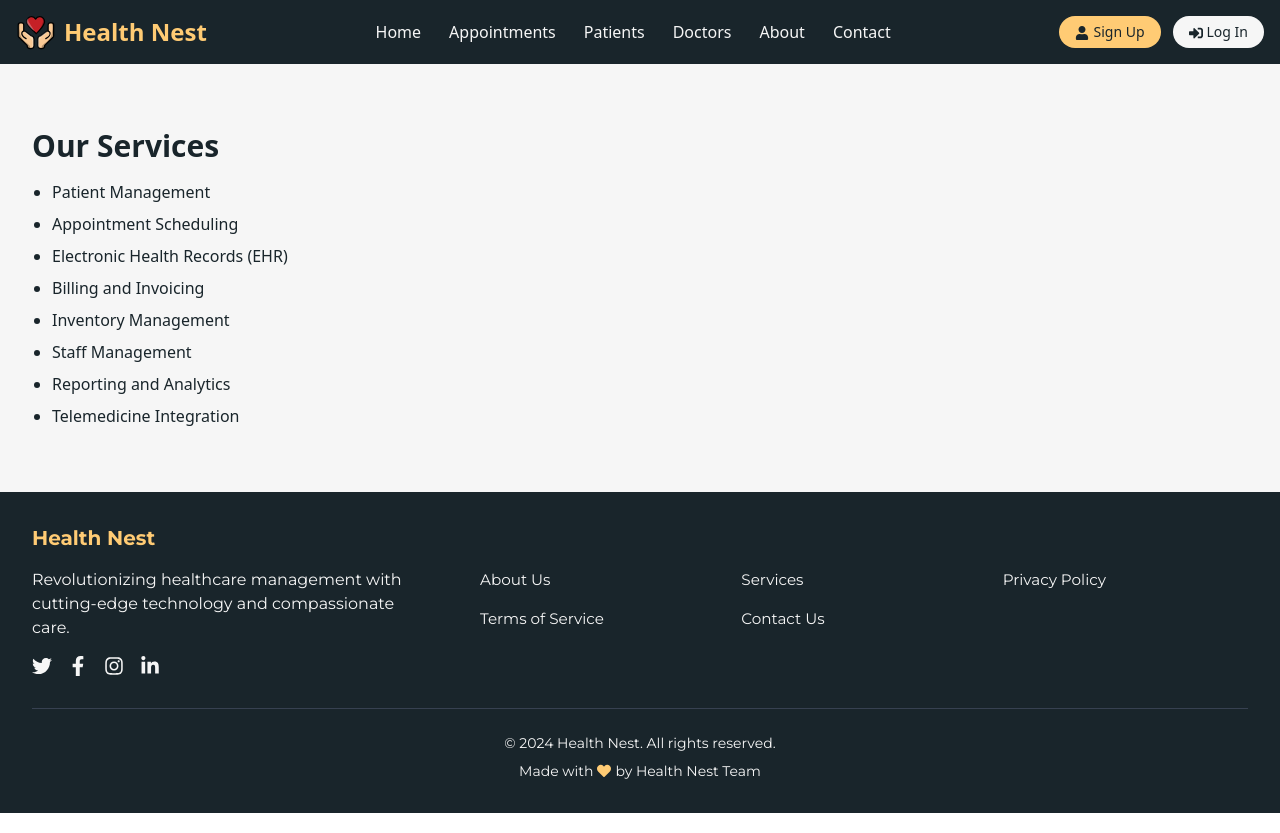
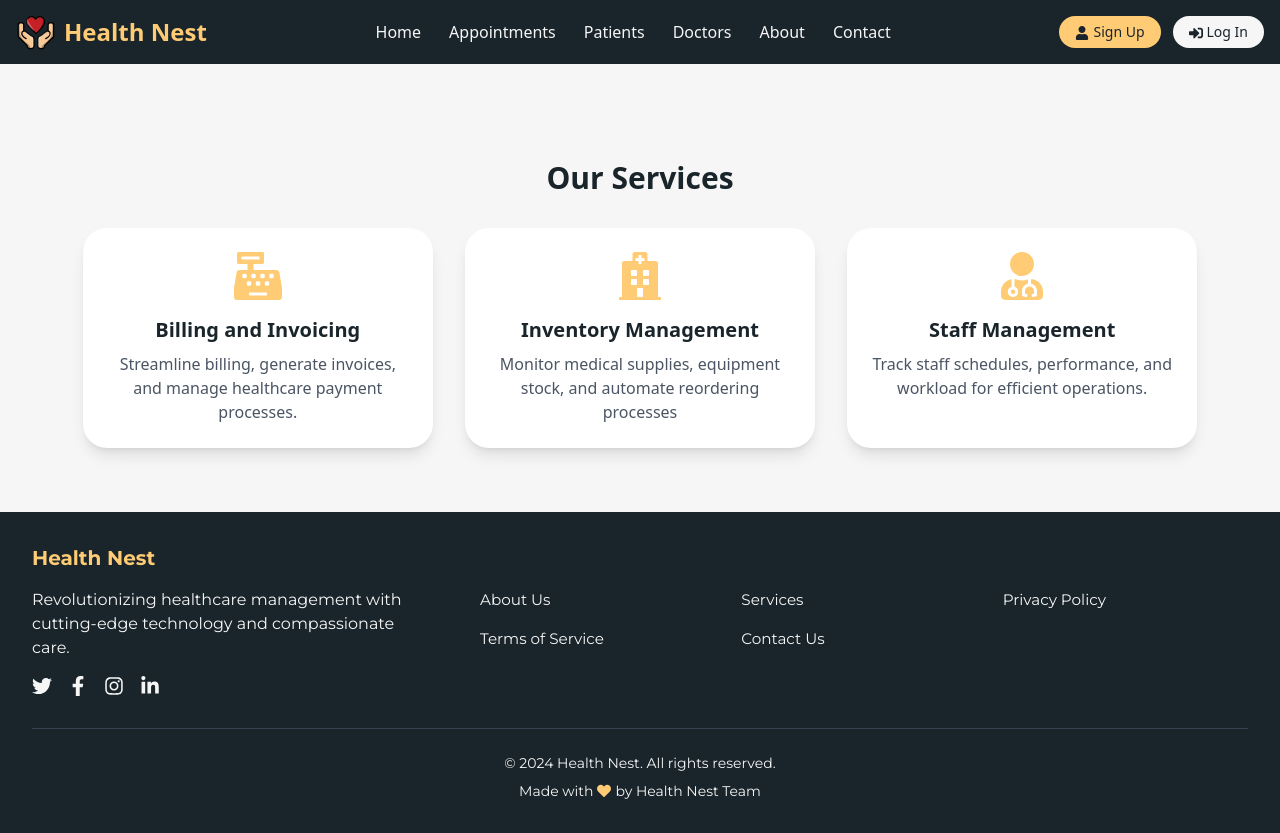
Before and after one commit to yazdanhaider/Hospital-Management, a React (Vite) app in the folder Frontend/: page /services in a window 1280 px wide. Built offline with nearby package versions, Linux system fonts and the light colour scheme.

Commit message:
Improved the UI of Services page

```diff
--- a/Frontend/src/components/Card.jsx
+++ b/Frontend/src/components/Card.jsx
@@ -1 +1,137 @@
-hello
+import React, { useState ,useEffect } from "react";
+import { motion } from "framer-motion";
+import {
+  FaChartLine,
+  FaCashRegister,
+  FaHospital,
+  FaUserMd,
+  FaCalendarCheck,
+  FaHeartbeat,
+  FaAmbulance,
+  FaLaptopMedical,
+} from "react-icons/fa";
+
+const MultiCardCarousel = () => {
+  const [currentIndex, setCurrentIndex] = useState(0);
+  const [cardsPerPage, setCardsPerPage] = useState(1);
+
+
+  const cards = [
+    {
+      icon: FaAmbulance,
+      title: "Patient Management",
+      description:
+        "Manage patient records, treatment histories, and essential health information.",
+    },
+    {
+      icon: FaCalendarCheck,
+      title: "Appointment Scheduling",
+      description:
+        "Organize, schedule, and track patient appointments with automated reminders.",
+    },
+    {
+      icon: FaHeartbeat,
+      title: "Electronic Health Records (EHR)",
+      description:
+        "Digitally store, access, and manage comprehensive patient medical records.",
+    },
+    {
+      icon: FaCashRegister,
+      title: "Billing and Invoicing",
+      description:
+        "Streamline billing, generate invoices, and manage healthcare payment processes.",
+    },
+    {
+      icon: FaHospital,
+      title: "Inventory Management",
+      description:
+        "Monitor medical supplies, equipment stock, and automate reordering processes",
+    },
+    {
+      icon: FaUserMd,
+      title: "Staff Management",
+      description:
+        "Track staff schedules, performance, and workload for efficient operations.",
+    },
+    {
+      icon: FaChartLine,
+      title: "Reporting and Analytics",
+      description:
+        "Generate data-driven insights and reports to improve decision-making.",
+    },
+    {
+      icon: FaLaptopMedical,
+      title: "Telemedicine Integration",
+      description:
+        "Enable remote consultations, patient care, and video conferencing with doctors.",
+    },
+  ];
+
+  const updateCardsPerPage = () => {
+    const width = window.innerWidth;
+    if (width >= 1024) {
+      setCardsPerPage(3);  // 3 cards for large screens
+    } else if (width >= 640) {
+      setCardsPerPage(2);  // 2 cards for small/medium screens
+    } else {
+      setCardsPerPage(1);  // 1 card for mobile
+    }
+  };
+
+  // Update the cardsPerPage when the window is resized
+  useEffect(() => {
+    updateCardsPerPage();
+    window.addEventListener('resize', updateCardsPerPage);
+    return () => window.removeEventListener('resize', updateCardsPerPage);
+  }, []);
+
+  // Automatic sliding functionality
+  useEffect(() => {
+    const interval = setInterval(() => {
+      setCurrentIndex((prevIndex) =>
+        prevIndex + cardsPerPage >= cards.length ? 0 : prevIndex + cardsPerPage
+      );
+    }, 3000); // Slide every 3 seconds
+
+    return () => clearInterval(interval); // Cleanup the interval on unmount
+  }, [cardsPerPage, cards.length]);
+
+  // Ensure the current index doesn't go out of bounds when screen size changes
+  useEffect(() => {
+    if (currentIndex + cardsPerPage > cards.length) {
+      setCurrentIndex(Math.max(0, cards.length - cardsPerPage));
+    }
+  }, [cardsPerPage, currentIndex, cards.length]);
+
+  return (
+    <div className="mt-2">
+      <div className="w-11/12 m-auto">
+        <div className="relative">
+          {/* Responsive grid: based on cardsPerPage state */}
+          <div className={`grid grid-cols-1 sm:grid-cols-2 lg:grid-cols-3 gap-6 sm:gap-8`}>
+            {cards.slice(currentIndex, currentIndex + cardsPerPage).map((card, index) => (
+              <motion.div
+                key={index}
+                className="bg-white p-6 rounded-3xl shadow-lg text-center feature-card"
+                initial={{ opacity: 0, y: 20 }}
+                animate={{ opacity: 1, y: 0 }}
+                transition={{ duration: 0.5, delay: index * 0.01 }}
+                whileHover={{ y: -10 }}
+              >
+                <card.icon className="text-4xl sm:text-5xl text-accent mb-4 mx-auto" />
+                <h3 className="text-lg sm:text-xl font-semibold mb-2 text-primary">
+                  {card.title}
+                </h3>
+                <p className="text-gray-600 text-sm sm:text-base">
+                  {card.description}
+                </p>
+              </motion.div>
+            ))}
+          </div>
+        </div>
+      </div>
+    </div>
+  );
+};
+
+export default MultiCardCarousel;
--- a/Frontend/src/components/Home.jsx
+++ b/Frontend/src/components/Home.jsx
@@ -1,7 +1,7 @@
 import React from 'react';
 import { motion } from 'framer-motion';
 import { Link } from 'react-router-dom';
-import { FaHospital, FaUserMd, FaCalendarCheck, FaHeartbeat, FaAmbulance, FaLaptopMedical } from 'react-icons/fa';
+import {FaHospital, FaUserMd, FaCalendarCheck, FaHeartbeat, FaAmbulance, FaLaptopMedical } from 'react-icons/fa';
 
 const Home = () => {
     const features = [
--- a/Frontend/src/pages/Services.jsx
+++ b/Frontend/src/pages/Services.jsx
@@ -1,19 +1,11 @@
 import React from 'react';
+import MultiCardCarousel from '../components/Card';
 
 const Services = () => {
   return (
     <div className="container mx-auto px-4 py-8">
-      <h1 className="text-3xl font-bold mb-4">Our Services</h1>
-      <ul className="list-disc pl-5 space-y-2">
-        <li>Patient Management</li>
-        <li>Appointment Scheduling</li>
-        <li>Electronic Health Records (EHR)</li>
-        <li>Billing and Invoicing</li>
-        <li>Inventory Management</li>
-        <li>Staff Management</li>
-        <li>Reporting and Analytics</li>
-        <li>Telemedicine Integration</li>
-      </ul>
+      <h1 className="text-3xl font-bold text-center my-8">Our Services</h1>
+      <MultiCardCarousel/>
     </div>
   );
 };
```
